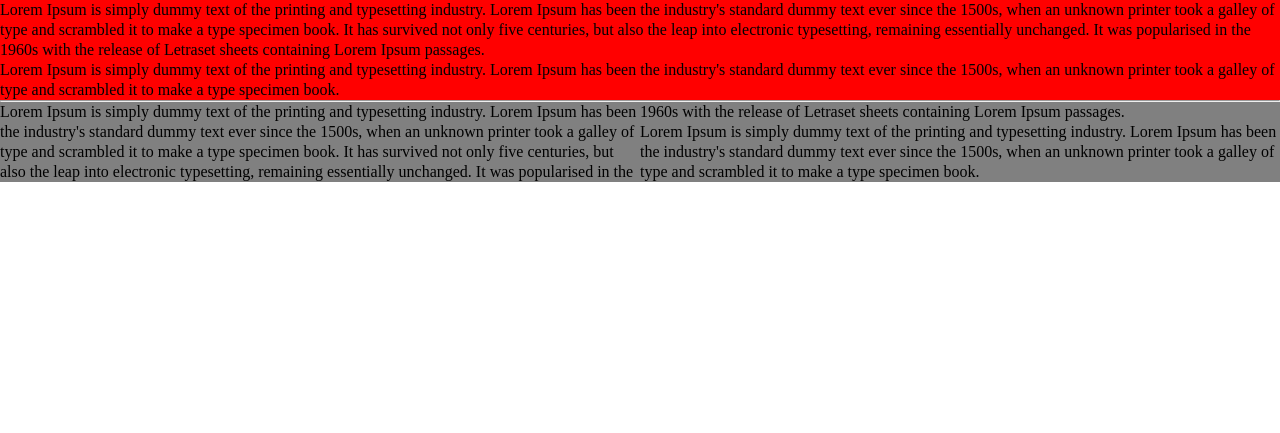
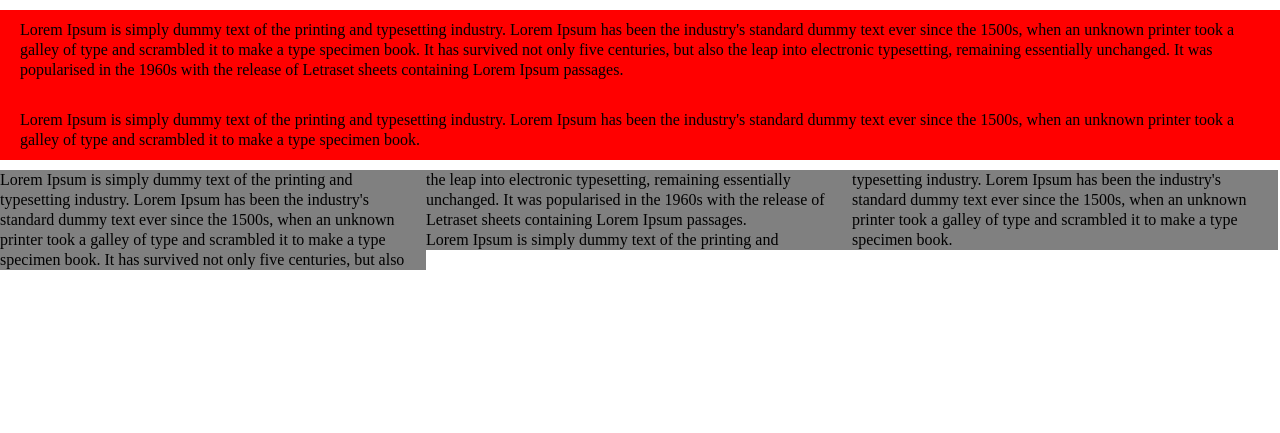
Before and after one commit to twmulloy/colonel_mustard, a plain HTML site: page index.html in a window 1280 px wide. Drawn offline with nearby package versions, Linux system fonts and the light colour scheme.

Commit message:
stripping padding, margin, argument changes

```diff
--- a/index.html
+++ b/index.html
@@ -12,8 +12,6 @@
  <p>Lorem Ipsum is simply dummy text of the printing and typesetting industry. Lorem Ipsum has been the industry's standard dummy text ever since the 1500s, when an unknown printer took a galley of type and scrambled it to make a type specimen book.</p>
 </div>
 
-<hr/>
-
 <div class='text'>
  <p>Lorem Ipsum is simply dummy text of the printing and typesetting industry. Lorem Ipsum has been the industry's standard dummy text ever since the 1500s, when an unknown printer took a galley of type and scrambled it to make a type specimen book. It has survived not only five centuries, but also the leap into electronic typesetting, remaining essentially unchanged. It was popularised in the 1960s with the release of Letraset sheets containing Lorem Ipsum passages.</p>
  <p>Lorem Ipsum is simply dummy text of the printing and typesetting industry. Lorem Ipsum has been the industry's standard dummy text ever since the 1500s, when an unknown printer took a galley of type and scrambled it to make a type specimen book.</p>
@@ -22,8 +20,8 @@
 <script src='~.js'></script>
 <script>
 $(function(){
-  $('.text').ಠ_ಠ({
-    columns: 2
-  })
+  $('.text').ಠ_ಠ(3, {
+
+  });
 });
 </script>
--- a/~.css
+++ b/~.css
@@ -5,6 +5,8 @@ div{
 p{
  /*required - defined in px*/
  line-height: 20px;
+ padding: 10px;
+ margin: 10px;
 }
 .column{
  background: gray;
--- a/~.js
+++ b/~.js
@@ -8,7 +8,7 @@
 
 (function($){
 
- $.fn.ಠ_ಠ = function(options){
+ $.fn.ಠ_ಠ = function(cols, css){
 
   function dist(x, y){
    var d=[];
@@ -30,7 +30,7 @@
   }
 
   var opts = {
-   cols: options.columns || 0
+   cols: cols || 1
   };
 
   var
@@ -48,9 +48,14 @@
 
   $p = $p.detach();
 
+  $p.css({
+    'margin': 0,
+    'padding': 0
+  });
+
   // calculate adjusted dimensions
   column.adjusted = {
-   'width': column.original.width / opts.cols,
+   'width': Math.floor(column.original.width / opts.cols),
    'heights': []
   };
 
```
